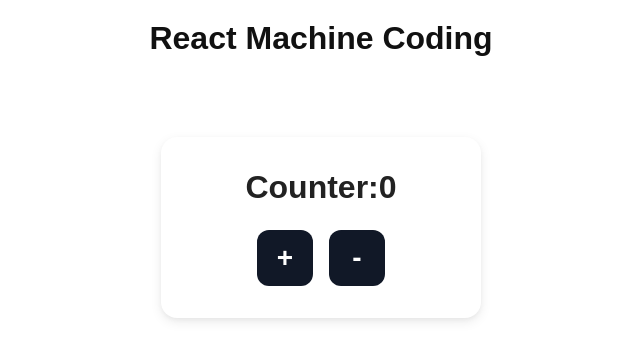
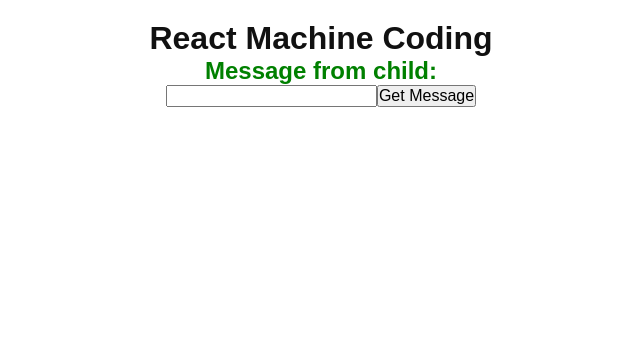
Before and after one commit to Saurabh884/react-machine-coding, a React (Vite) app: page / in a window 1280 px wide. Shown: the top 360 px of the page, without its empty margins (319-959 px from the left). Built offline with nearby package versions, Linux system fonts and the light colour scheme.

Commit message:
feat: Added message from child app css

```diff
--- a/src/App.tsx
+++ b/src/App.tsx
@@ -1,12 +1,12 @@
 import "./App.css";
 
-import Counter from "./applications/counter";
+import Parent from "./applications/message-from-child";
 
 function App() {
   return (
     <div className="app">
       <h1 className="main-header">React Machine Coding</h1>
-      <Counter />
+      <Parent />
     </div>
   );
 }
--- a/src/applications/message-from-child/components/Child.tsx
+++ b/src/applications/message-from-child/components/Child.tsx
@@ -12,6 +12,7 @@ const Child = ({ messageFromChild }: ChildProps) => {
 
   const handleMessage = () => {
     messageFromChild(childData);
+    setChildData("");
   };
 
   return (
--- a/src/applications/message-from-child/components/Parent.tsx
+++ b/src/applications/message-from-child/components/Parent.tsx
@@ -1,5 +1,6 @@
 import { useState } from "react";
 import Child from "./Child";
+import styles from "./parent-child.module.css";
 
 const Parent = () => {
   const [message, setMessage] = useState<string>("");
@@ -7,7 +8,7 @@ const Parent = () => {
     setMessage(data);
   };
   return (
-    <div>
+    <div className={styles.container}>
       <h2>Message from child:{message}</h2>
       <Child messageFromChild={messageFromChild} />
     </div>
--- /dev/null
+++ b/src/applications/message-from-child/components/parent-child.module.css
@@ -0,0 +1,6 @@
+.container {
+  text-align: center;
+}
+.container h2 {
+  color: green;
+}
--- a/src/applications/message-from-child/index.ts
+++ b/src/applications/message-from-child/index.ts
@@ -0,0 +1 @@
+export { default } from "./components/Parent";
```
